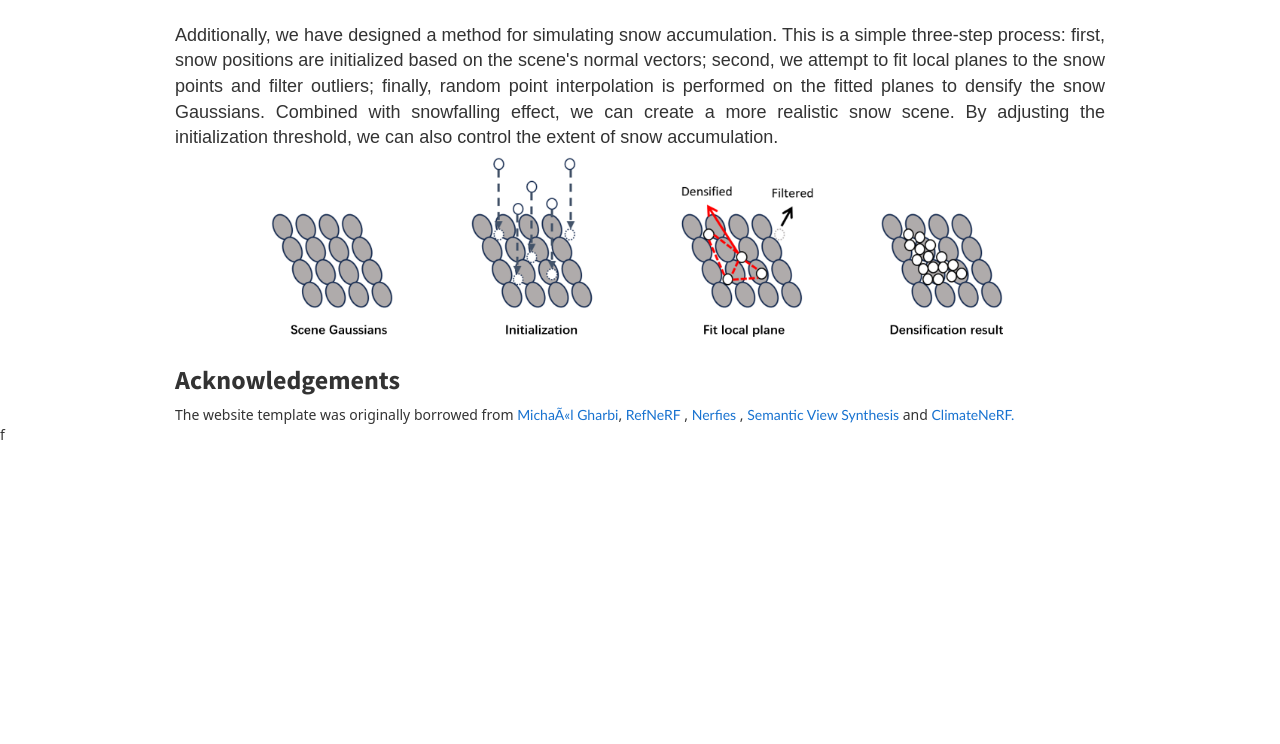
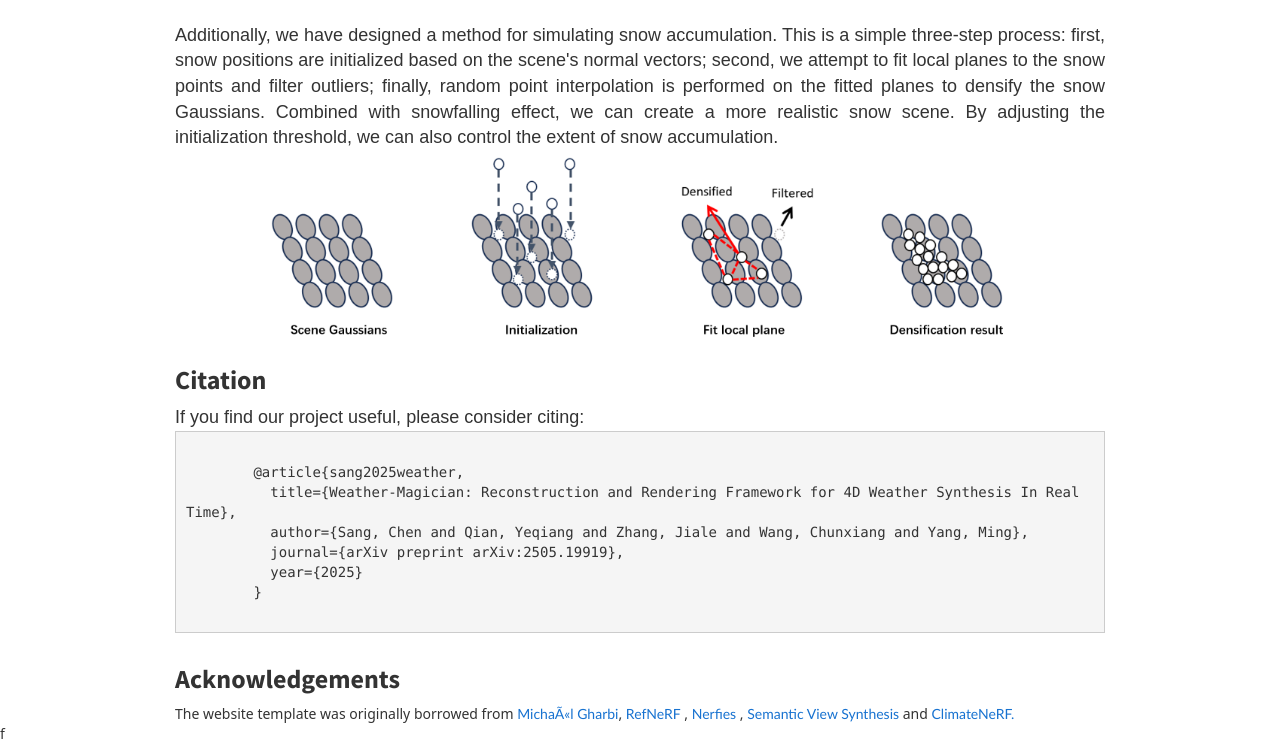
Before and after one commit to WeatherMagician/WeatherMagician.github.io, a plain HTML site: page index.html in a window 1280 px wide. Shown: the part 4818-5562 px from the top of the page. Before the commit the page ends 5263 px from the top, so only its background shows below. Drawn offline with Linux system fonts and the light colour scheme; some icons are missing.

Commit message:
citation

```diff
--- a/index.html
+++ b/index.html
@@ -387,6 +387,26 @@
       </div>
     </div>
 
+    <div class="row">
+      <div class="col-md-10 col-md-offset-1">
+        <h3>
+          <b>Citation</b>
+        </h3>
+        <div class="text-justify">
+          If you find our project useful, please consider citing:
+          <br />
+        </div>
+        <pre><code class="language-bibtex">
+        @article{sang2025weather,
+          title={Weather-Magician: Reconstruction and Rendering Framework for 4D Weather Synthesis In Real Time},
+          author={Sang, Chen and Qian, Yeqiang and Zhang, Jiale and Wang, Chunxiang and Yang, Ming},
+          journal={arXiv preprint arXiv:2505.19919},
+          year={2025}
+        }
+        </code></pre>
+      </div>
+    </div>
+
 
     <!-- <div class="row">
       <div class="col-md-10 col-md-offset-1">
```
